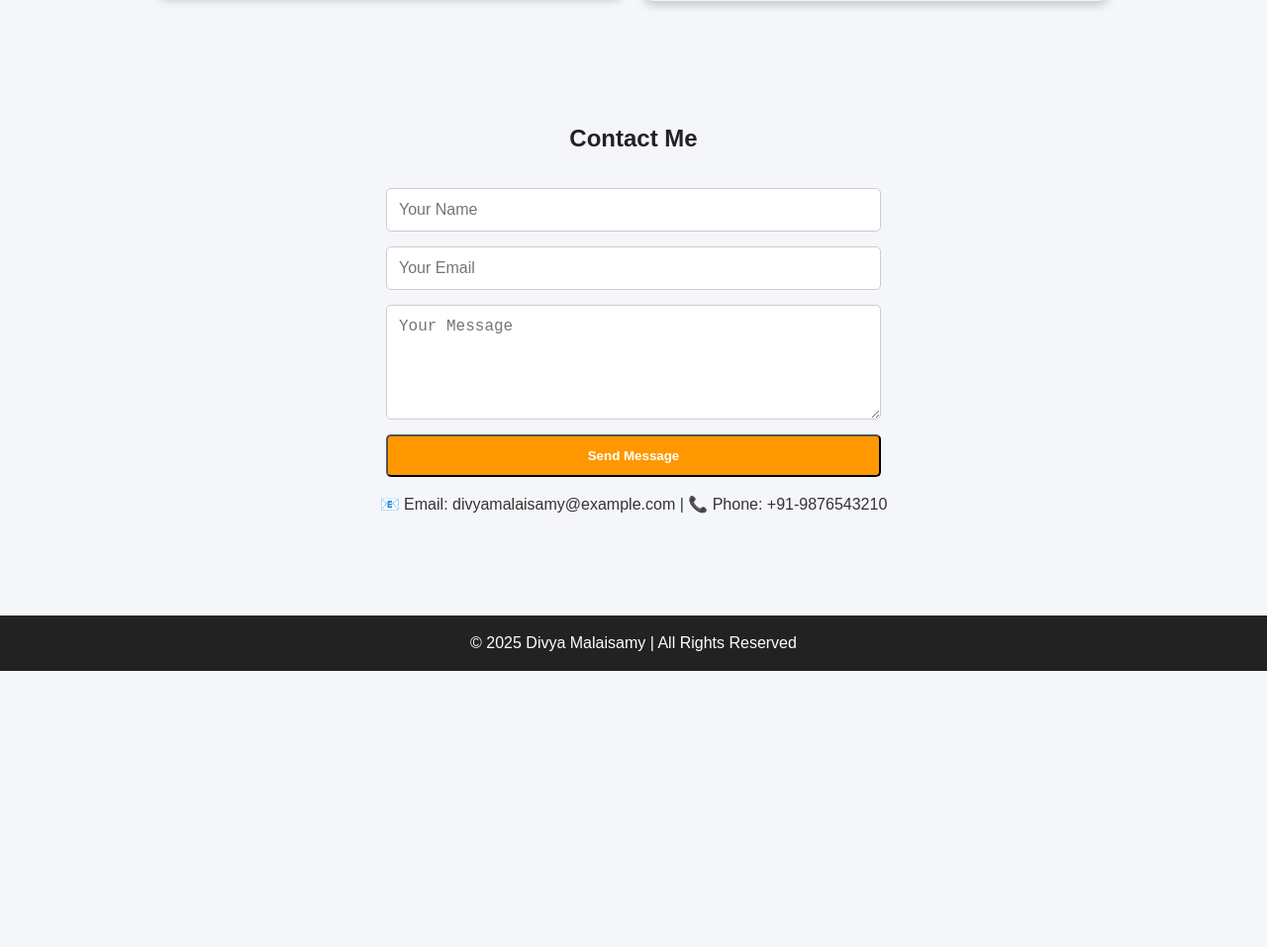
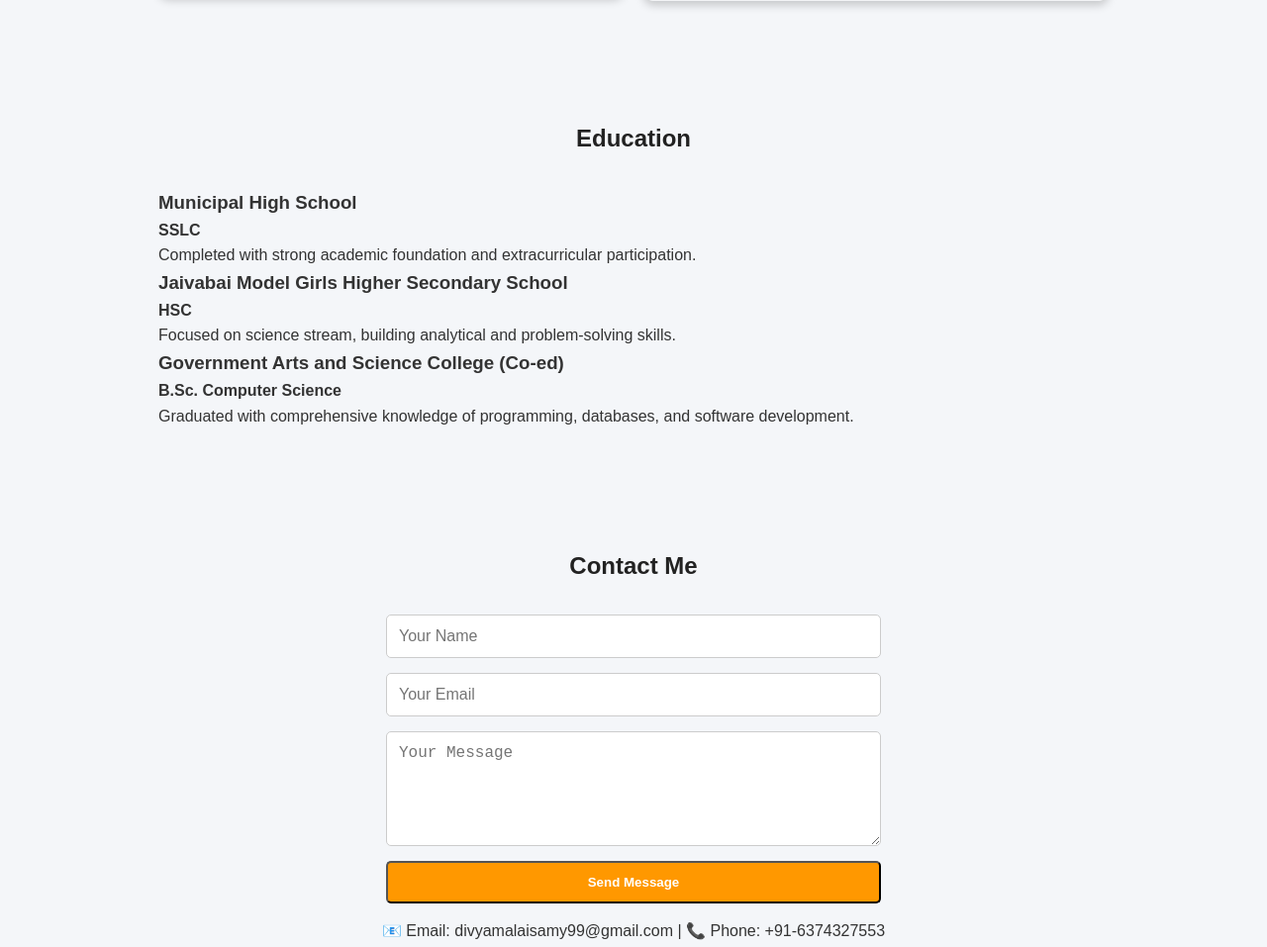
Before and after one commit to divyamalaisamy99-arch/Digital-portfolio.1, a plain HTML site: page index.html in a window 1280 px wide. Shown: the part 3257-4214 px from the top of the page at 99% size. Before the commit the page ends 3935 px from the top, so only its background shows below. Drawn offline with Linux system fonts and the light colour scheme.

Commit message:
Add files via upload

```diff
--- a/index.html
+++ b/index.html
@@ -344,6 +344,28 @@
     </div>
   </section>
 
+ <!-- Education -->
+  <section id="education">
+    <h2>Education</h2>
+    <div class="education-container">
+      <div class="edu-card">
+        <h3>Municipal High School</h3>
+        <p><strong>SSLC</strong></p>
+        <p>Completed with strong academic foundation and extracurricular participation.</p>
+      </div>
+      <div class="edu-card">
+        <h3>Jaivabai Model Girls Higher Secondary School</h3>
+        <p><strong>HSC</strong></p>
+        <p>Focused on science stream, building analytical and problem-solving skills.</p>
+      </div>
+      <div class="edu-card">
+        <h3>Government Arts and Science College (Co-ed)</h3>
+        <p><strong>B.Sc. Computer Science</strong></p>
+        <p>Graduated with comprehensive knowledge of programming, databases, and software development.</p>
+      </div>
+    </div>
+  </section>
+
   <!-- Contact -->
   <section id="contact" class="contact">
     <h2>Contact Me</h2>
@@ -354,7 +376,7 @@
       <button type="submit" class="btn">Send Message</button>
     </form>
     <p style="text-align:center; margin-top:15px;">
-      📧 Email: divyamalaisamy@example.com | 📞 Phone: +91-9876543210
+      📧 Email: divyamalaisamy99@gmail.com | 📞 Phone: +91-6374327553
     </p>
   </section>
 
```
